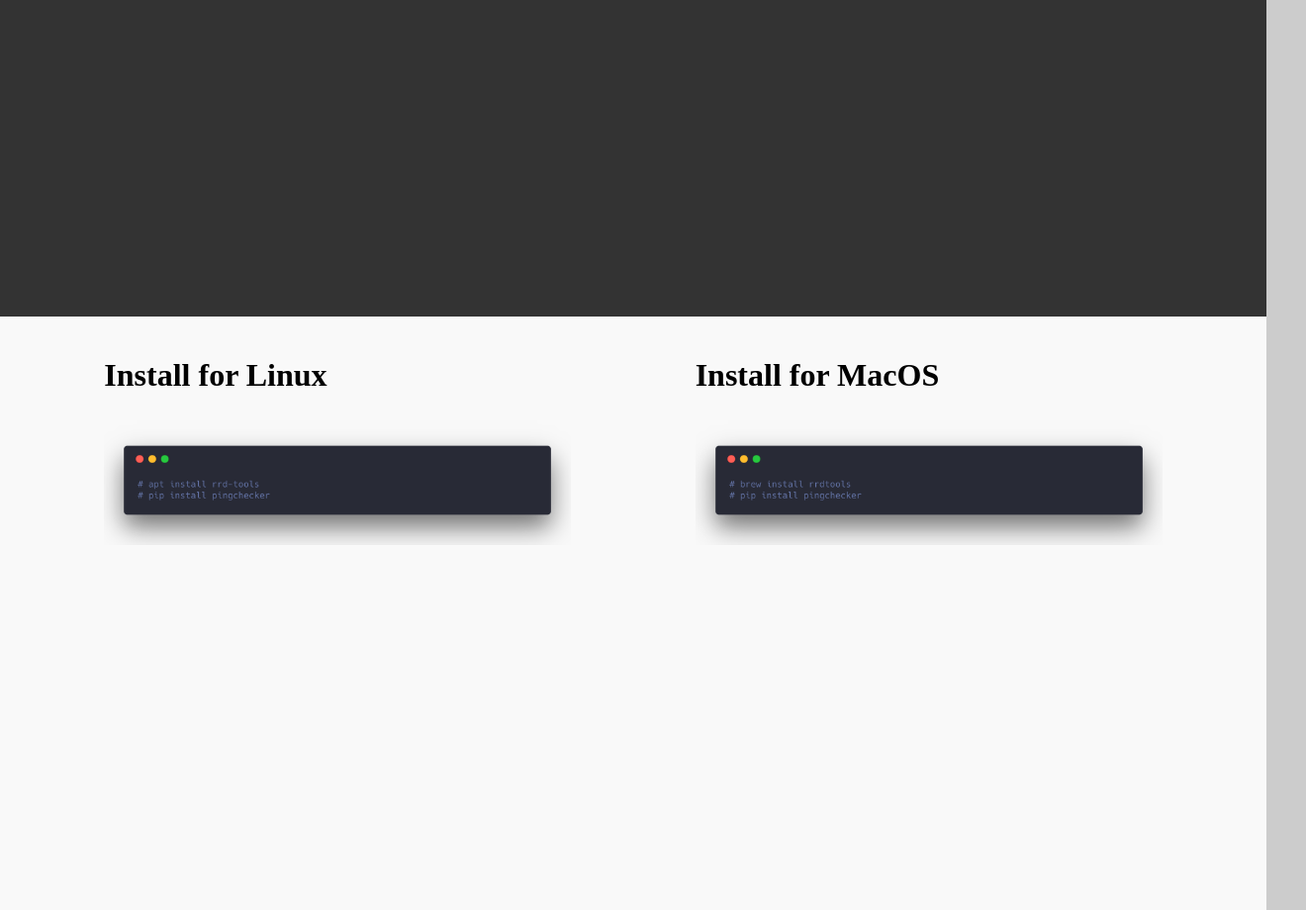
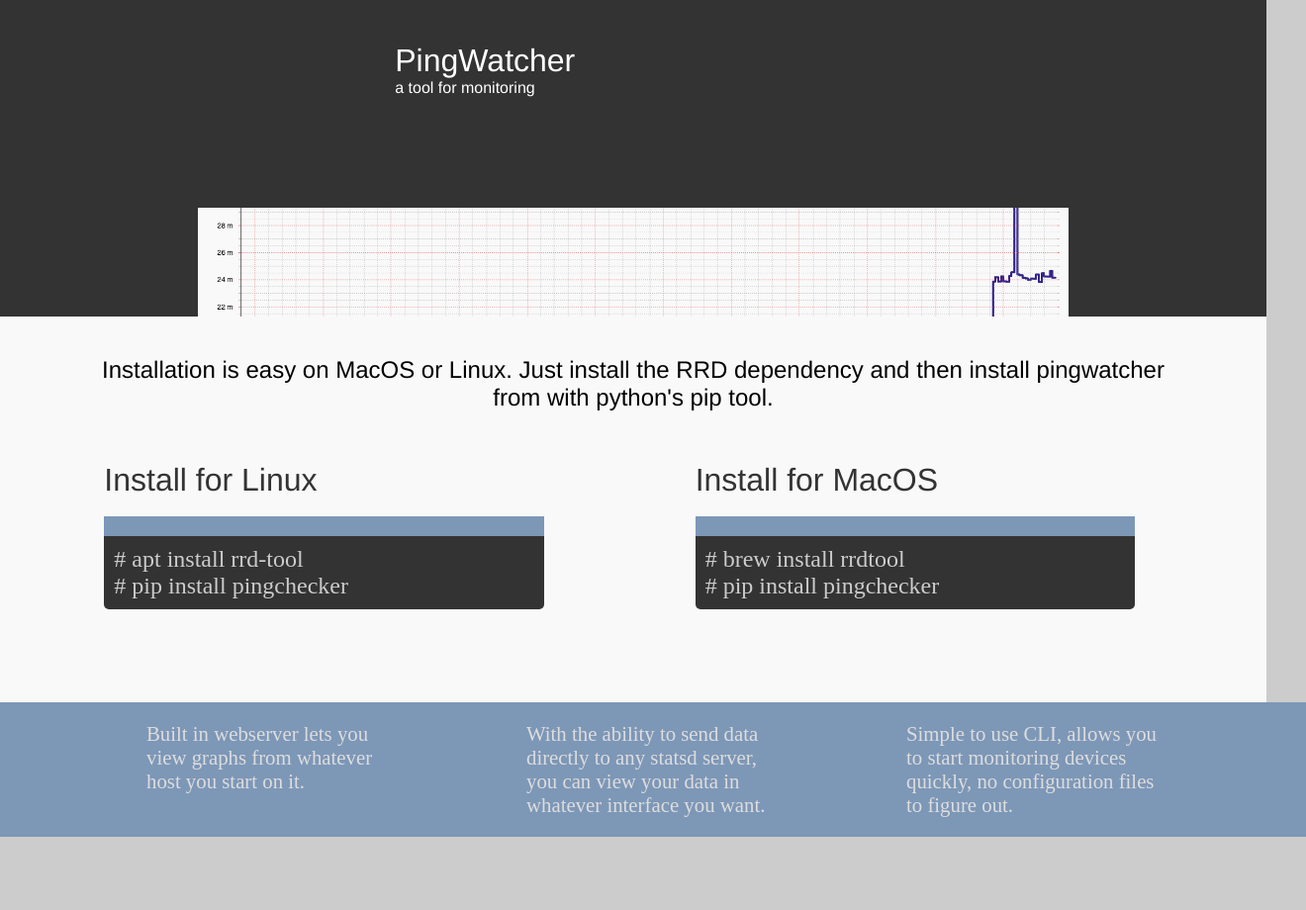
Before and after one commit to analogpixel/pingwatcher, a plain HTML site: page docs/index.html in a window 1280 px wide. Shown: the part 180-1100 px from the top of the page at 99% size, 1320 px wide, since content can reach past the window. After the commit the page ends 1026 px from the top, so only its background shows below. Drawn offline with Linux system fonts and the light colour scheme.

Commit message:
updated website

```diff
--- a/docs/index.html
+++ b/docs/index.html
@@ -12,28 +12,68 @@
 		background-color: #cccccc;
 	}
 
-	.wrapper {
-
-	}
 
 	.divider {
 		background-color: #BC5148;
 		width: 100%;
 		height: 10px;
 	}
+
 	.install {
 		background-color: #f9f9f9;
 		width: 100%;
 		height: 600px;
 	}
+
 	.header {
-		grid-area: h;
-		//background-image: linear-gradient(#1e415e 10%,#2b5b84 90%);
 		background: #333;
 		width: 100%;
 		height: 500px;
+
+	}
+
+	.col12 {
+		height: 100%;
+		display: grid;
+		grid-template-columns: repeat(12,1fr);
+		grid-template-rows: 2fr 1fr 2fr;
+	}
+
+	.headerGrid {
+		grid-column: 5/6;
+		grid-row: 2;
+		justify-content: center;
+		align-content: center;
+	}
+
+	.headerImage {
+		grid-column: 3/11;
+		grid-row: 3;
+		justify-content: center;
+		align-content: center;
+		vertical-align: bottom;
+		position: relative;
+	}
+
+	.largeHeaderText {
 		font-family: "Helvetica Neue";
 		font-size: 2em;
+		color: white;
+		font-weight: 200;
+		font-stretch: 100%;
+	}
+
+	.largeHeaderTextDark {
+		font-family: "Helvetica Neue";
+		font-size: 2em;
+		color: #333;
+		font-weight: 300;
+		font-stretch: 100%;
+	}
+
+	.smallHeaderText {
+		font-family: "Helvetica Neue";
+		font-size: 1em;
 		color: white;
 		font-weight: 200;
 		font-stretch: 100%;
@@ -43,18 +83,59 @@
 		background-color: #f9f9f9;
 		display: grid;
 		grid-template-columns: 1fr 6fr 1fr 6fr 1fr;
-		grid-template-rows: 600px;
+		grid-template-rows: 90px 300px;
 	}
 
+	.installText {
+		grid-column: 2/5;
+		grid-row: 1;
+		padding-top: 40px;
+		font-size: 1.5em;
+		font-family: "Helvetica Neue";
+		font-weight: 200;
+	}
 	.linux {
 		margin: 20px;
 		grid-column: 2/3;
+		grid-row: 2;
 	}
 
 	.mac {
 		margin: 20px;
 		grid-column: 4/5;
+		grid-row:2;
 	}
+
+	#imageBottom {
+		position: absolute;
+		bottom:0;
+	}
+
+	.codeBox {
+		width: 90%;
+		border-top: 20px solid rgb(125,151,183)	;
+		background-color: #333;
+		border-bottom-left-radius: 5px;
+		border-bottom-right-radius: 5px;
+		padding:10px;
+		color: #ccc;
+		font-size: 1.5em;
+
+	}
+
+	.features {
+		display: grid;
+		grid-template-columns: 1fr 2fr 1fr 2fr 1fr 2fr 1fr;
+		width: 100%;
+		background-color: rgb(125,151,183)	;
+		font-size: 1.3em;
+		color: #ddd;
+		padding: 20px;
+	}
+
+	.featureWebserver {grid-column: 2;}
+	.featureStatsd { grid-column: 4; }
+	.featureCLI {grid-column: 6;}
 
 	</style>
 
@@ -62,20 +143,49 @@
 <body>
 
 	<div class=wrapper>
-		<div class=header>header</div>
+		<div class=header>
+			<div class=col12>
+				<div class=headerGrid>
+					<div class="largeHeaderText">PingWatcher</div>
+					<div class="smallHeaderText">a tool for monitoring</div>
+				</div>
+				<div class="headerImage"><img id=imageBottom src="img/demoimage.png" width=100%></div>
+			</div>
+		</div>
 
 		<div class=install-wrapper>
+
+		<div class=installText><center>Installation is easy on MacOS or Linux.  Just install the RRD dependency and then install pingwatcher from with python's pip tool.</center></div>
 		<div class=linux>
-			<h1>Install for Linux</h1>
-			<img src="img/linuxInstall.png" width=100%>
+			<div class=largeHeaderTextDark><br>Install for Linux</div><br>
+			<div class=codeBox>
+				# apt install rrd-tool<br>
+				# pip install pingchecker
+			</div>
+
 		</div>
 
 		<div class=mac>
-			<h1>Install for MacOS</h1>
-			<img src="img/macInstall.png" width=100%>
+			<div class=largeHeaderTextDark><br>Install for MacOS</div><br>
+			<div class=codeBox>
+				# brew install rrdtool<br>
+				# pip install pingchecker
+			</div>
+
 		</div>
+	</div>
+
+
+	<div class=features>
+		<div class=featureWebserver>Built in webserver lets you view graphs from whatever host you start on it.</div>
+		<div class=featureStatsd>With the ability to send data directly to any statsd server, you can view your data in whatever interface you want.</div>
+		<div class=featureCLI>Simple to use CLI, allows you to start monitoring devices quickly, no configuration files to figure out.</div>
+	</div>
+
+	<div class=usage>
 
 	</div>
 
+
 </body>
 </html>
```
Also changed, not shown: docs/img/demoimage.png (added), docs/img/linuxInstall.png (deleted), docs/img/macInstall.png (deleted), docs/web1900.png (added), 2 other files.
